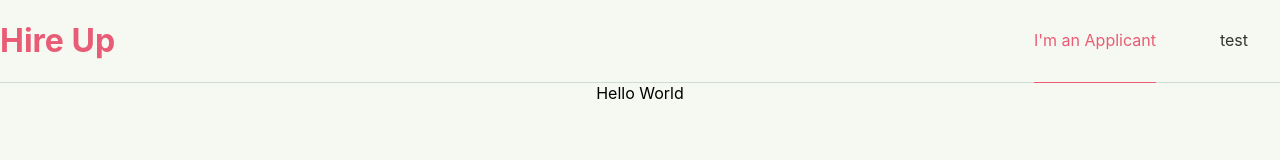
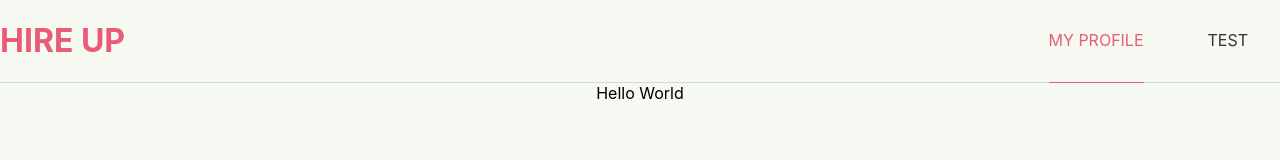
Before and after one commit to HireUp-Turing/HireUp_frontend, a React (Create React App) app: page / in a window 1280 px wide. Shown: the top 160 px of the page. Built offline with nearby package versions, Linux system fonts and the light colour scheme.

Commit message:
Capitalize words #13

```diff
--- a/src/components/Header/Header.tsx
+++ b/src/components/Header/Header.tsx
@@ -5,10 +5,10 @@ import './Header.scss'
 const Header: React.FC = () => {
 	return (
 		<header className="Header">
-			<h1>Hire Up</h1>
+			<h1>HIRE UP</h1>
 			<nav>
-				<NavLink exact to="/">I'm an Applicant</NavLink>
-				<NavLink exact to="/applicant" activeClassName="active">test</NavLink>
+				<NavLink exact to="/">MY PROFILE</NavLink>
+				<NavLink exact to="/applicant" activeClassName="active">TEST</NavLink>
 			</nav>
 		</header>
 	)
```
